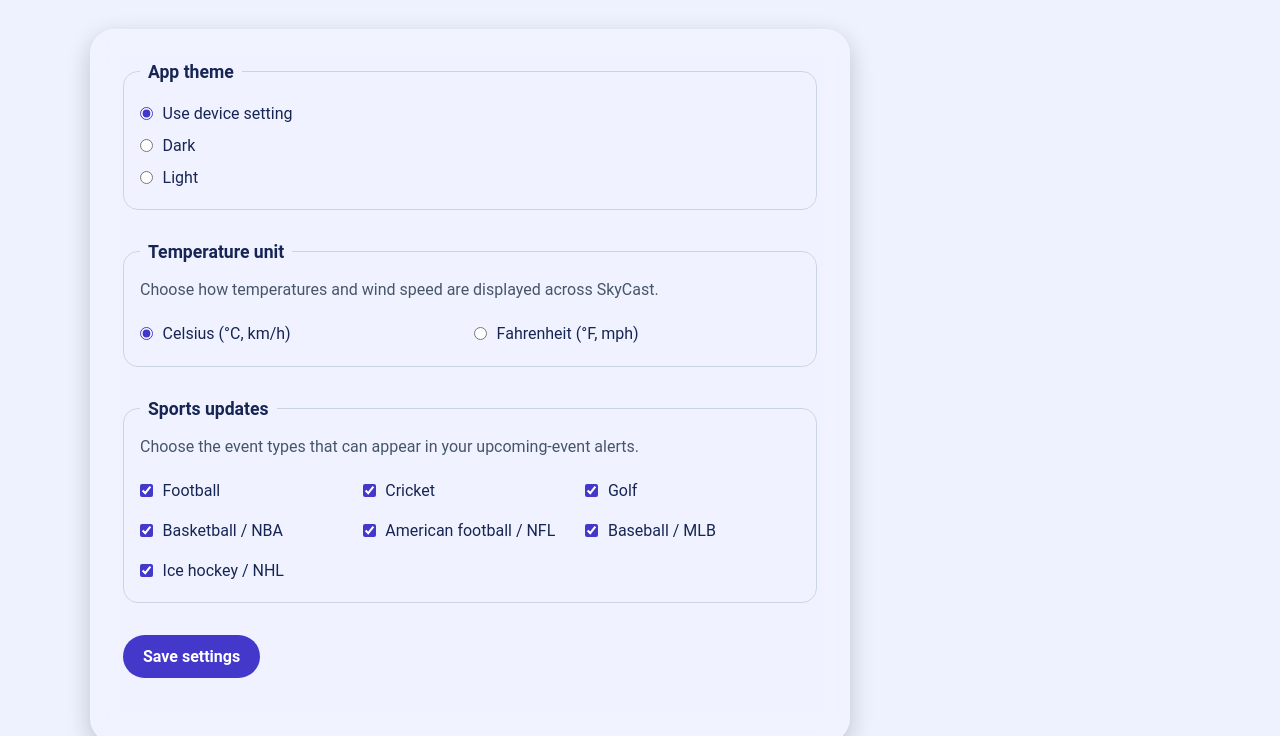
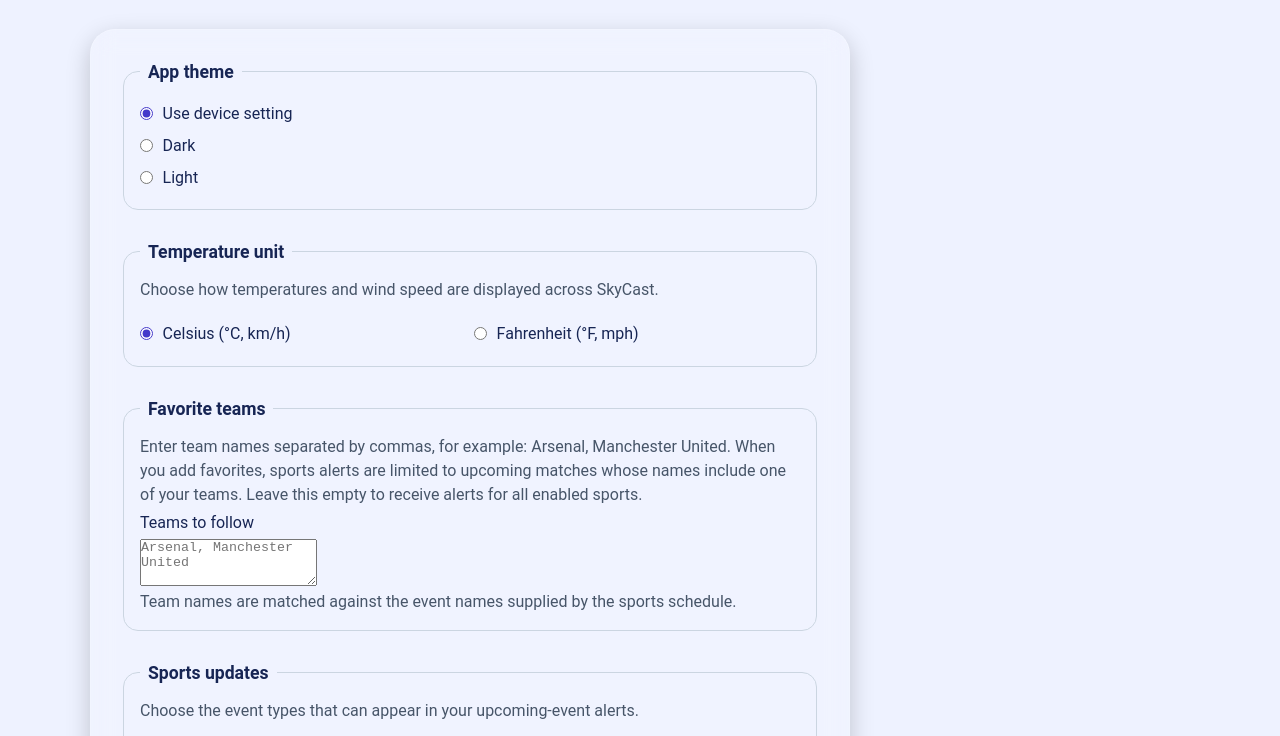
Before and after one commit to MedsonKasese/SkyCast, a plain HTML site: page settings.html in a window 1280 px wide. Shown: the part 191-927 px from the top of the page. Drawn offline with Linux system fonts and the light colour scheme.

Commit message:
feat: add favorite teams setting

```diff
--- a/settings.html
+++ b/settings.html
@@ -36,6 +36,14 @@
           </div>
         </fieldset>
 
+        <fieldset>
+          <legend>Favorite teams</legend>
+          <p class="settings-help">Enter team names separated by commas, for example: Arsenal, Manchester United. When you add favorites, sports alerts are limited to upcoming matches whose names include one of your teams. Leave this empty to receive alerts for all enabled sports.</p>
+          <label class="settings-choice" for="favorite-teams">Teams to follow</label>
+          <textarea id="favorite-teams" name="favoriteTeams" rows="3" placeholder="Arsenal, Manchester United" aria-describedby="favorite-teams-help"></textarea>
+          <p id="favorite-teams-help" class="settings-help">Team names are matched against the event names supplied by the sports schedule.</p>
+        </fieldset>
+
         <fieldset><legend>Sports updates</legend><p class="settings-help">Choose the event types that can appear in your upcoming-event alerts.</p>
           <div class="settings-grid">
             <label class="settings-choice"><input type="checkbox" name="sportsUpdates" value="football" /> Football</label>
```
